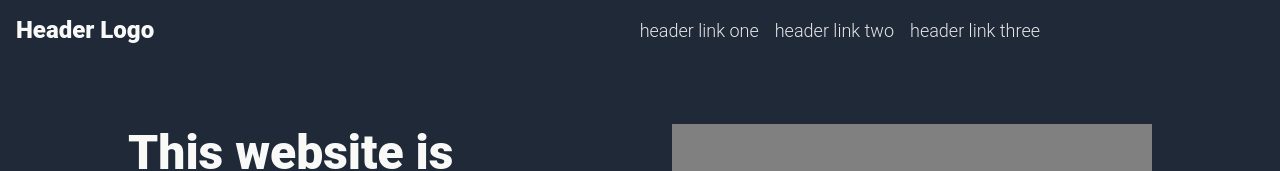
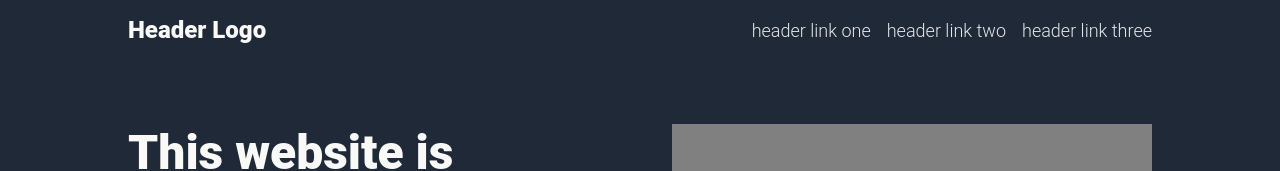
Before and after one commit to K0R0BKIN/odin-landing, a plain HTML site: page index.html in a window 1280 px wide. Shown: the top 171 px of the page. Drawn offline with Linux system fonts and the light colour scheme.

Commit message:
Fix layout styles for header, main section, and footer

```diff
--- a/styles.css
+++ b/styles.css
@@ -103,12 +103,17 @@ body {
   flex-direction: column;
 }
 
-header {
+header,
+main > section,
+footer {
+  justify-content: center;
+}
+
+header, footer {
   padding: 16px;
 }
 
 main > section {
-  justify-content: center;
   padding: 64px 128px;
 }
 
```
